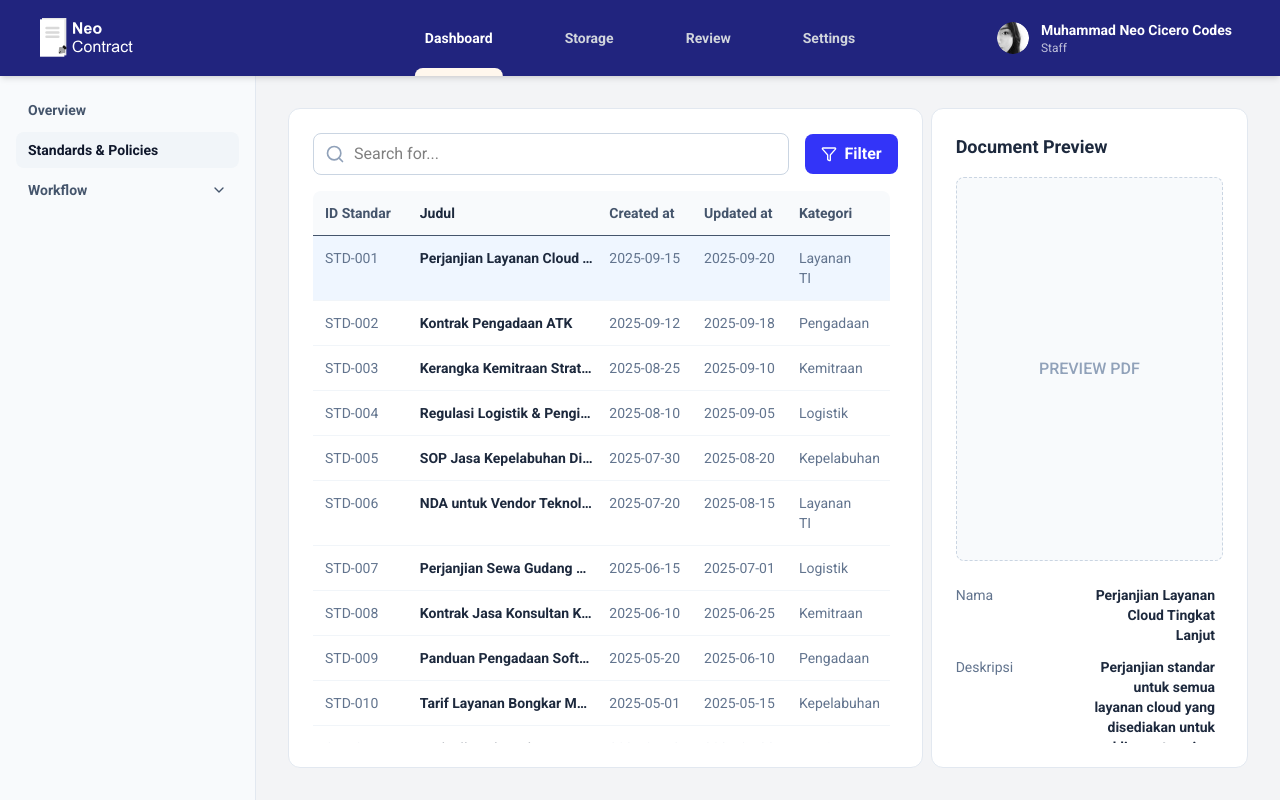
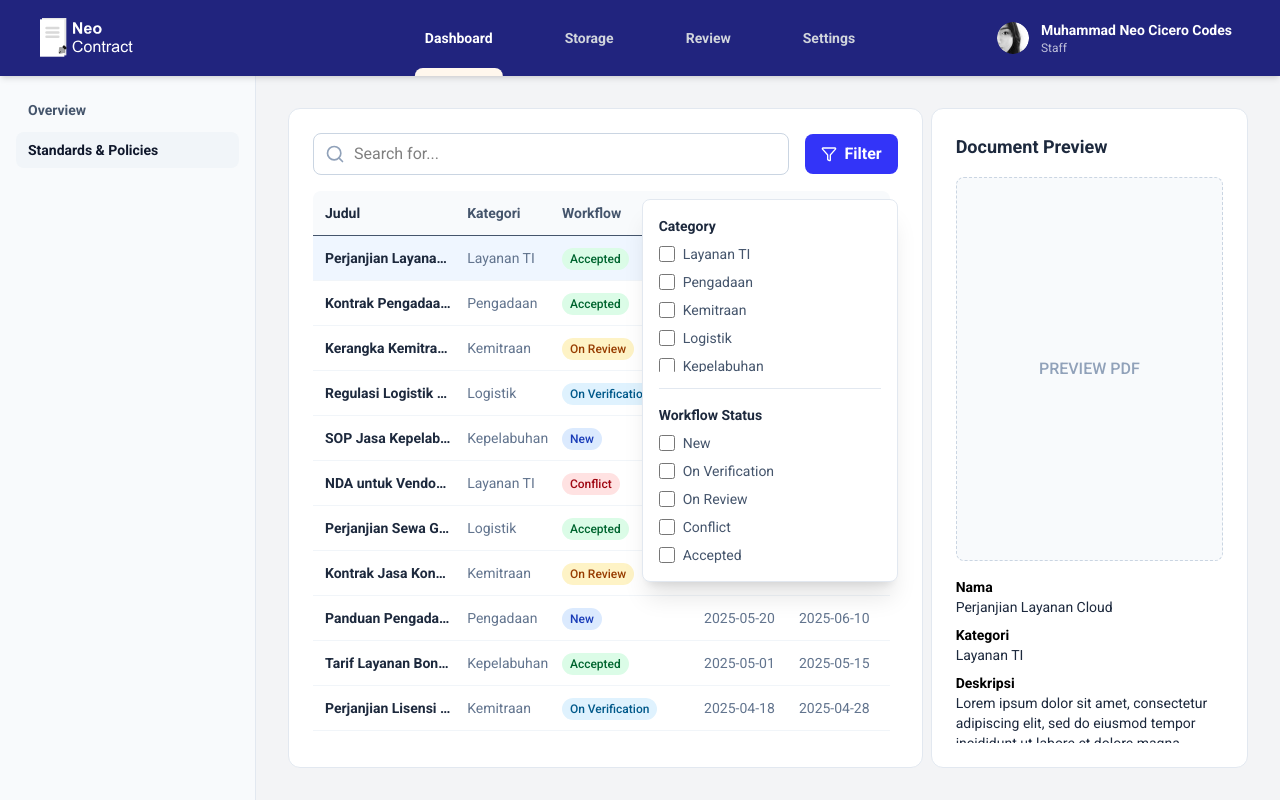
Before and after one commit to taufiqrmadhana/cybergsecurity, a Next.js app in the folder cybergsecurity/: page /pages/dashboard/standard-policies in a window 1280 px wide. Both pictures are taken after a click on the button "Filter". Built offline with nearby package versions, Linux system fonts and the light colour scheme.

Commit message:
feat:standard-policies page

```diff
--- a/cybergsecurity/src/app/components/layout/sidebar.tsx
+++ b/cybergsecurity/src/app/components/layout/sidebar.tsx
@@ -11,17 +11,6 @@ type SidebarLink = { name: string; href: string; subLinks?: SubLink[] };
 const sidebarLinks: SidebarLink[] = [
   { name: 'Overview', href: '/pages/dashboard/overview' },
   { name: 'Standards & Policies', href: '/pages/dashboard/standard-policies' },
-  {
-    name: 'Workflow',
-    href: '/pages/dashboard/workflow',
-    subLinks: [
-      { name: 'New', href: '/pages/dashboard/workflow/new' },
-      { name: 'On Verification', href: '/pages/dashboard/workflow/verification' },
-      { name: 'On Review', href: '/pages/dashboard/workflow/review' },
-      { name: 'Conflict', href: '/pages/dashboard/workflow/conflict' },
-      { name: 'Accepted', href: '/pages/dashboard/workflow/accepted' },
-    ],
-  },
 ];
 
 export const Sidebar = () => {
--- a/cybergsecurity/src/app/components/policies/DocumentPreview.tsx
+++ b/cybergsecurity/src/app/components/policies/DocumentPreview.tsx
@@ -7,7 +7,9 @@ interface DocumentPreviewProps {
 export const DocumentPreview = ({ document }: DocumentPreviewProps) => {
   return (
     <div className="bg-white p-6 rounded-xl border border-slate-200 h-full flex flex-col">
-      <h3 className="font-bold text-lg text-slate-800 mb-4 flex-shrink-0">Document Preview</h3>
+      <h3 className="font-bold text-lg text-slate-800 mb-4 flex-shrink-0">
+        Document Preview
+      </h3>
 
       {document ? (
         <div className="flex flex-col flex-1 min-h-0">
@@ -15,19 +17,25 @@ export const DocumentPreview = ({ document }: DocumentPreviewProps) => {
             <p className="text-slate-400 font-medium">PREVIEW PDF</p>
           </div>
 
-          <div className="flex-1 overflow-y-auto mt-6 pr-2">
-            <div className="grid grid-cols-2 gap-x-4 gap-y-3 text-sm">
-              <span className="text-slate-500">Nama</span>
-              <span className="font-semibold text-slate-800 text-right break-words">{document.title}</span>
+          <div className="flex-1 overflow-y-auto mt-4 pr-2">
+            <div className="grid grid-cols-[auto,1fr] gap-x-3 text-sm items-start">
+              {/* Nama */}
+              <span className="text-black font-semibold">Nama</span>
+              <span className="text-slate-800 break-words pb-2">
+                {document.title}
+              </span>
 
-              <span className="text-slate-500">Deskripsi</span>
-              <span className="font-semibold text-slate-800 text-right break-words">{document.description}</span>
+              {/* Kategori */}
+              <span className="text-black font-semibold">Kategori</span>
+              <span className="text-slate-800 break-words pb-2">
+                {document.category}
+              </span>
 
-              <span className="text-slate-500">Last Updated</span>
-              <span className="font-semibold text-slate-800 text-right">{document.updatedAt}</span>
-
-              <span className="text-slate-500">Kategori</span>
-              <span className="font-semibold text-slate-800 text-right">{document.category}</span>
+              {/* Deskripsi */}
+              <span className="text-black font-semibold">Deskripsi</span>
+              <span className="text-slate-800 break-words whitespace-pre-line pb-2">
+                {document.description}
+              </span>
             </div>
           </div>
         </div>
--- /dev/null
+++ b/cybergsecurity/src/app/hooks/useOnclickOutside.ts
@@ -0,0 +1,25 @@
+import { useEffect, RefObject } from 'react';
+
+type Handler = (event: MouseEvent | TouchEvent) => void;
+
+export function useOnClickOutside<T extends HTMLElement>(
+  ref: RefObject<T | null>,
+  handler: Handler
+): void {
+  useEffect(() => {
+    const listener = (event: MouseEvent | TouchEvent) => {
+      if (!ref.current || ref.current.contains(event.target as Node)) {
+        return;
+      }
+      handler(event);
+    };
+
+    document.addEventListener('mousedown', listener);
+    document.addEventListener('touchstart', listener);
+
+    return () => {
+      document.removeEventListener('mousedown', listener);
+      document.removeEventListener('touchstart', listener);
+    };
+  }, [ref, handler]);
+}
--- a/cybergsecurity/src/app/pages/dashboard/overview/page.tsx
+++ b/cybergsecurity/src/app/pages/dashboard/overview/page.tsx
@@ -6,9 +6,18 @@ import { DeadlineList } from '@/app/components/dashboard/DeadlineList';
 import { ArrowUp, Plus, Eye, FileSearch, AlertTriangle, CheckCircle } from 'lucide-react';
 
 export default function OverviewPage() {
+  const workflowColorMap: Record<string, { bg: string; text: string }> = {
+    New: { bg: 'bg-blue-100', text: 'text-blue-800' },
+    'On Verification': { bg: 'bg-sky-100', text: 'text-sky-800' },
+    'On Review': { bg: 'bg-amber-100', text: 'text-amber-800' },
+    Conflict: { bg: 'bg-red-100', text: 'text-red-800' },
+    Accepted: { bg: 'bg-green-100', text: 'text-green-800' },
+  };
+
+  const getColors = (key: string) => workflowColorMap[key] ?? { bg: 'bg-gray-100', text: 'text-gray-800' };
+
   return (
     <div className="space-y-8">
-
       <div className="flex justify-between items-center">
         <div>
           <h1 className="text-3xl font-bold text-[var(--color-dark)]">Dashboard</h1>
@@ -26,8 +35,8 @@ export default function OverviewPage() {
           description="New Contracts"
           change="8 new today"
           Icon={Plus}
-          iconColor="text-yellow-700"
-          iconBgColor="bg-[var(--color-stats1)]"
+          iconColor={getColors('New').text}
+          iconBgColor={getColors('New').bg}
           changeIcon={<ArrowUp className="h-3 w-3 text-green-600" />}
         />
         <StatCard
@@ -36,8 +45,8 @@ export default function OverviewPage() {
           description="On Verification"
           change="5% from last week"
           Icon={Eye}
-          iconColor="text-blue-700"
-          iconBgColor="bg-[var(--color-stats2)]"
+          iconColor={getColors('On Verification').text}
+          iconBgColor={getColors('On Verification').bg}
           changeIcon={<ArrowUp className="h-3 w-3 text-green-600" />}
         />
         <StatCard
@@ -46,8 +55,8 @@ export default function OverviewPage() {
           description="On Review"
           change="12 in progress"
           Icon={FileSearch}
-          iconColor="text-purple-700"
-          iconBgColor="bg-[var(--color-stats3)]"
+          iconColor={getColors('On Review').text}
+          iconBgColor={getColors('On Review').bg}
           changeIcon={<ArrowUp className="h-3 w-3 text-blue-600" />}
         />
         <StatCard
@@ -56,8 +65,8 @@ export default function OverviewPage() {
           description="Conflicts Found"
           change="3 new issues"
           Icon={AlertTriangle}
-          iconColor="text-red-700"
-          iconBgColor="bg-[var(--color-stats4)]"
+          iconColor={getColors('Conflict').text}
+          iconBgColor={getColors('Conflict').bg}
           changeIcon={<ArrowUp className="h-3 w-3 text-red-600" />}
         />
         <StatCard
@@ -66,8 +75,8 @@ export default function OverviewPage() {
           description="Accepted Contracts"
           change="18% completion rate"
           Icon={CheckCircle}
-          iconColor="text-green-900"
-          iconBgColor="bg-[var(--color-stats5)]"
+          iconColor={getColors('Accepted').text}
+          iconBgColor={getColors('Accepted').bg}
           changeIcon={<ArrowUp className="h-3 w-3 text-green-600" />}
         />
       </div>
--- a/cybergsecurity/src/app/pages/dashboard/standard-policies/page.tsx
+++ b/cybergsecurity/src/app/pages/dashboard/standard-policies/page.tsx
@@ -1,75 +1,130 @@
 'use client';
 
-import { useState, useEffect } from 'react';
+import { useState, useEffect, useMemo, useRef } from 'react';
 import { TableToolbar } from '@/app/components/policies/TableToolbar';
 import { DataTable, type ColumnDef } from '@/app/components/policies/DataTable';
 import { DocumentPreview } from '@/app/components/policies/DocumentPreview';
 import type { Document } from '@/app/types/document';
+import { useOnClickOutside } from '@/app/hooks/useOnclickOutside';
 
 const allDocumentsData: Document[] = [
-  { id: 'STD-001', title: 'Perjanjian Layanan Cloud Tingkat Lanjut', createdAt: '2025-09-15', updatedAt: '2025-09-20', category: 'Layanan TI', description: 'Perjanjian standar untuk semua layanan cloud yang disediakan untuk klien enterprise.' },
-  { id: 'STD-002', title: 'Kontrak Pengadaan ATK', createdAt: '2025-09-12', updatedAt: '2025-09-18', category: 'Pengadaan', description: 'Kontrak standar untuk pengadaan alat tulis kantor tahunan.' },
-  { id: 'STD-003', title: 'Kerangka Kemitraan Strategis Global', createdAt: '2025-08-25', updatedAt: '2025-09-10', category: 'Kemitraan', description: 'Dokumen kerangka kerja untuk kemitraan strategis dengan partner internasional.' },
-  { id: 'STD-004', title: 'Regulasi Logistik & Pengiriman Internal', createdAt: '2025-08-10', updatedAt: '2025-09-05', category: 'Logistik', description: 'Regulasi internal untuk proses logistik dan pengiriman barang.' },
-  { id: 'STD-005', title: 'SOP Jasa Kepelabuhan Digital', createdAt: '2025-07-30', updatedAt: '2025-08-20', category: 'Kepelabuhan', description: 'Standar Operasional Prosedur untuk layanan digital di pelabuhan.' },
-  { id: 'STD-006', title: 'NDA untuk Vendor Teknologi Informasi', createdAt: '2025-07-20', updatedAt: '2025-08-15', category: 'Layanan TI', description: 'Non-Disclosure Agreement standar untuk semua vendor teknologi.' },
-  { id: 'STD-007', title: 'Perjanjian Sewa Gudang Logistik', createdAt: '2025-06-15', updatedAt: '2025-07-01', category: 'Logistik', description: 'Kontrak sewa untuk fasilitas gudang logistik di berbagai lokasi.' },
-  { id: 'STD-008', title: 'Kontrak Jasa Konsultan Keuangan', createdAt: '2025-06-10', updatedAt: '2025-06-25', category: 'Kemitraan', description: 'Perjanjian kerja sama dengan konsultan keuangan eksternal.' },
-  { id: 'STD-009', title: 'Panduan Pengadaan Software Baru', createdAt: '2025-05-20', updatedAt: '2025-06-10', category: 'Pengadaan', description: 'Panduan dan syarat ketentuan untuk pengadaan software baru.' },
-  { id: 'STD-010', title: 'Tarif Layanan Bongkar Muat 2025', createdAt: '2025-05-01', updatedAt: '2025-05-15', category: 'Kepelabuhan', description: 'Dokumen tarif resmi untuk semua layanan bongkar muat di pelabuhan.' },
-  { id: 'STD-011', title: 'Perjanjian Lisensi Penggunaan Merek', createdAt: '2025-04-18', updatedAt: '2025-04-28', category: 'Kemitraan', description: 'Perjanjian lisensi untuk penggunaan merek dagang oleh pihak ketiga.' },
-  { id: 'STD-012', title: 'Kontrak Pemeliharaan Sistem IT', createdAt: '2025-04-10', updatedAt: '2025-04-22', category: 'Layanan TI', description: 'Kontrak tahunan untuk pemeliharaan semua sistem internal.' },
+  { id: 'STD-001', title: 'Perjanjian Layanan Cloud', createdAt: '2025-09-15', updatedAt: '2025-09-20', category: 'Layanan TI', description: 'Lorem ipsum dolor sit amet, consectetur adipiscing elit, sed do eiusmod tempor incididunt ut labore et dolore magna aliqua.', workflow: 'Accepted' },
+  { id: 'STD-002', title: 'Kontrak Pengadaan ATK', createdAt: '2025-09-12', updatedAt: '2025-09-18', category: 'Pengadaan', description: 'Lorem ipsum dolor sit amet, consectetur adipiscing elit, sed do eiusmod tempor incididunt ut labore et dolore magna aliqua.', workflow: 'Accepted' },
+  { id: 'STD-003', title: 'Kerangka Kemitraan Strategis', createdAt: '2025-08-25', updatedAt: '2025-09-10', category: 'Kemitraan', description: 'Lorem ipsum dolor sit amet, consectetur adipiscing elit, sed do eiusmod tempor incididunt ut labore et dolore magna aliqua.', workflow: 'On Review' },
+  { id: 'STD-004', title: 'Regulasi Logistik & Pengiriman', createdAt: '2025-08-10', updatedAt: '2025-09-05', category: 'Logistik', description: 'Lorem ipsum dolor sit amet, consectetur adipiscing elit, sed do eiusmod tempor incididunt ut labore et dolore magna aliqua.', workflow: 'On Verification' },
+  { id: 'STD-005', title: 'SOP Jasa Kepelabuhan', createdAt: '2025-07-30', updatedAt: '2025-08-20', category: 'Kepelabuhan', description: 'Lorem ipsum dolor sit amet, consectetur adipiscing elit, sed do eiusmod tempor incididunt ut labore et dolore magna aliqua.', workflow: 'New' },
+  { id: 'STD-006', title: 'NDA untuk Vendor TI', createdAt: '2025-07-20', updatedAt: '2025-08-15', category: 'Layanan TI', description: 'Lorem ipsum dolor sit amet, consectetur adipiscing elit, sed do eiusmod tempor incididunt ut labore et dolore magna aliqua.', workflow: 'Conflict' },
+  { id: 'STD-007', title: 'Perjanjian Sewa Gudang', createdAt: '2025-06-15', updatedAt: '2025-07-01', category: 'Logistik', description: 'Lorem ipsum dolor sit amet, consectetur adipiscing elit, sed do eiusmod tempor incididunt ut labore et dolore magna aliqua.', workflow: 'Accepted' },
+  { id: 'STD-008', title: 'Kontrak Jasa Konsultan', createdAt: '2025-06-10', updatedAt: '2025-06-25', category: 'Kemitraan', description: 'Lorem ipsum dolor sit amet, consectetur adipiscing elit, sed do eiusmod tempor incididunt ut labore et dolore magna aliqua.', workflow: 'On Review' },
+  { id: 'STD-009', title: 'Panduan Pengadaan Software', createdAt: '2025-05-20', updatedAt: '2025-06-10', category: 'Pengadaan', description: 'Lorem ipsum dolor sit amet, consectetur adipiscing elit, sed do eiusmod tempor incididunt ut labore et dolore magna aliqua.', workflow: 'New' },
+  { id: 'STD-010', title: 'Tarif Layanan Bongkar Muat', createdAt: '2025-05-01', updatedAt: '2025-05-15', category: 'Kepelabuhan', description: 'Lorem ipsum dolor sit amet, consectetur adipiscing elit, sed do eiusmod tempor incididunt ut labore et dolore magna aliqua.', workflow: 'Accepted' },
+  { id: 'STD-011', title: 'Perjanjian Lisensi Merek', createdAt: '2025-04-18', updatedAt: '2025-04-28', category: 'Kemitraan', description: 'Lorem ipsum dolor sit amet, consectetur adipiscing elit, sed do eiusmod tempor incididunt ut labore et dolore magna aliqua.', workflow: 'On Verification' },
+  { id: 'STD-012', title: 'Kontrak Pemeliharaan Sistem IT', createdAt: '2025-04-10', updatedAt: '2025-04-22', category: 'Layanan TI', description: 'Lorem ipsum dolor sit amet, consectetur adipiscing elit, sed do eiusmod tempor incididunt ut labore et dolore magna aliqua.', workflow: 'Accepted' },
 ];
+
+const workflowColorMap: { [key: string]: string } = {
+  'New': 'bg-blue-100 text-blue-800',
+  'On Verification': 'bg-sky-100 text-sky-800',
+  'On Review': 'bg-amber-100 text-amber-800',
+  'Conflict': 'bg-red-100 text-red-800',
+  'Accepted': 'bg-green-100 text-green-800',
+};
 
 export default function StandardPoliciesPage() {
   const [filteredDocuments, setFilteredDocuments] = useState(allDocumentsData);
   const [selectedDocument, setSelectedDocument] = useState<Document | null>(allDocumentsData[0]);
+
   const [searchTerm, setSearchTerm] = useState('');
+  const [selectedCategories, setSelectedCategories] = useState<string[]>([]);
+  const [selectedWorkflows, setSelectedWorkflows] = useState<string[]>([]);
+
+  const [isFilterOpen, setFilterOpen] = useState(false);
+  const filterRef = useRef<HTMLDivElement>(null);
+  useOnClickOutside(filterRef, () => setFilterOpen(false));
+
+  const categories = useMemo(() => [...new Set(allDocumentsData.map(doc => doc.category))], []);
+  const workflows = useMemo(() => ['New', 'On Verification', 'On Review', 'Conflict', 'Accepted'], []);
+
+  const handleCategoryChange = (category: string) => setSelectedCategories(prev => prev.includes(category) ? prev.filter(c => c !== category) : [...prev, category]);
+  const handleWorkflowChange = (workflow: string) => setSelectedWorkflows(prev => prev.includes(workflow) ? prev.filter(w => w !== workflow) : [...prev, workflow]);
+  const clearFilters = () => {
+    setSelectedCategories([]);
+    setSelectedWorkflows([]);
+  };
 
   const columns: ColumnDef<Document>[] = [
+    { accessorKey: 'title', header: 'Judul', className: 'col-span-3 font-semibold text-slate-800 group-hover:text-blue-default truncate' },
+    { accessorKey: 'category', header: 'Kategori', className: 'col-span-2' },
     {
-      accessorKey: 'id',
-      header: 'ID Standar',
-      className: 'col-span-2'
+      accessorKey: 'workflow',
+      header: 'Workflow',
+      className: 'col-span-3',
+      cell: (row) => (
+        <span className={`px-2 py-1 text-xs font-medium rounded-full ${workflowColorMap[row.workflow]}`}>
+          {row.workflow}
+        </span>
+      )
     },
-    {
-      accessorKey: 'title',
-      header: 'Judul',
-      className: 'col-span-4 font-semibold text-slate-800 group-hover:text-blue-default truncate',
-    },
-    {
-      accessorKey: 'createdAt',
-      header: 'Created at',
-      className: 'col-span-2'
-    },
-    {
-      accessorKey: 'updatedAt',
-      header: 'Updated at',
-      className: 'col-span-2'
-    },
-    {
-      accessorKey: 'category',
-      header: 'Kategori',
-      className: 'col-span-1'
-    },
+    { accessorKey: 'createdAt', header: 'Created at', className: 'col-span-2' },
+    { accessorKey: 'updatedAt', header: 'Updated at', className: 'col-span-2' },
   ];
 
   useEffect(() => {
-    const filtered = allDocumentsData.filter(doc =>
-      doc.title.toLowerCase().includes(searchTerm.toLowerCase())
-    );
+    let filtered = allDocumentsData;
+    if (searchTerm) { filtered = filtered.filter(doc => doc.title.toLowerCase().includes(searchTerm.toLowerCase())); }
+    if (selectedCategories.length > 0) { filtered = filtered.filter(doc => selectedCategories.includes(doc.category)); }
+    if (selectedWorkflows.length > 0) { filtered = filtered.filter(doc => selectedWorkflows.includes(doc.workflow)); }
     setFilteredDocuments(filtered);
-  }, [searchTerm]);
+  }, [searchTerm, selectedCategories, selectedWorkflows]);
+
+  const activeFilterCount = selectedCategories.length + selectedWorkflows.length;
 
   return (
     <div className="flex h-full gap-2">
       <div className="w-2/3 flex flex-col">
         <div className="bg-white p-6 rounded-xl border border-slate-200 flex flex-col h-full">
-          <TableToolbar
-            searchTerm={searchTerm}
-            onSearchChange={setSearchTerm}
-            onFilterClick={() => console.log('Filter button clicked')}
-          />
+          <div className="relative" ref={filterRef}>
+            <TableToolbar
+              searchTerm={searchTerm}
+              onSearchChange={setSearchTerm}
+              onFilterClick={() => setFilterOpen(!isFilterOpen)}
+            />
+            {isFilterOpen && (
+              <div className="absolute top-full right-0 mt-2 w-64 bg-white rounded-lg shadow-xl border border-slate-200 z-10">
+                <div className="p-4 space-y-4">
+                  <div>
+                    <h4 className="font-semibold text-sm text-slate-800 mb-2">Category</h4>
+                    <div className="space-y-2 max-h-32 overflow-y-auto">
+                      {categories.map((category) => (
+                        <label key={category} className="flex items-center gap-2 text-sm text-slate-600 cursor-pointer">
+                          <input type="checkbox" className="h-4 w-4 rounded border-gray-300 text-blue-default focus:ring-blue-default" checked={selectedCategories.includes(category)} onChange={() => handleCategoryChange(category)}/>
+                          {category}
+                        </label>
+                      ))}
+                    </div>
+                  </div>
+                  <div className="border-t border-slate-200"></div>
+                  <div>
+                    <h4 className="font-semibold text-sm text-slate-800 mb-2">Workflow Status</h4>
+                    <div className="space-y-2">
+                      {workflows.map((workflow) => (
+                        <label key={workflow} className="flex items-center gap-2 text-sm text-slate-600 cursor-pointer">
+                          <input type="checkbox" className="h-4 w-4 rounded border-gray-300 text-blue-default focus:ring-blue-default" checked={selectedWorkflows.includes(workflow)} onChange={() => handleWorkflowChange(workflow)}/>
+                          {workflow}
+                        </label>
+                      ))}
+                    </div>
+                  </div>
+                  {activeFilterCount > 0 && (
+                    <>
+                      <div className="border-t border-slate-200"></div>
+                      <button onClick={clearFilters} className="w-full text-center text-sm text-red-400 font-semibold hover:underline cursor-pointer">Clear all filters</button>
+                    </>
+                  )}
+                </div>
+              </div>
+            )}
+          </div>
           <DataTable
             data={filteredDocuments}
             columns={columns}
@@ -79,7 +134,6 @@ export default function StandardPoliciesPage() {
           />
         </div>
       </div>
-
       <div className="w-1/3 flex flex-col">
         <DocumentPreview document={selectedDocument} />
       </div>
--- a/cybergsecurity/src/app/types/document.ts
+++ b/cybergsecurity/src/app/types/document.ts
@@ -5,4 +5,5 @@ export type Document = {
   updatedAt: string;
   category: string;
   description: string;
+  workflow: 'New' | 'On Verification' | 'On Review' | 'Conflict' | 'Accepted';
 };
```
